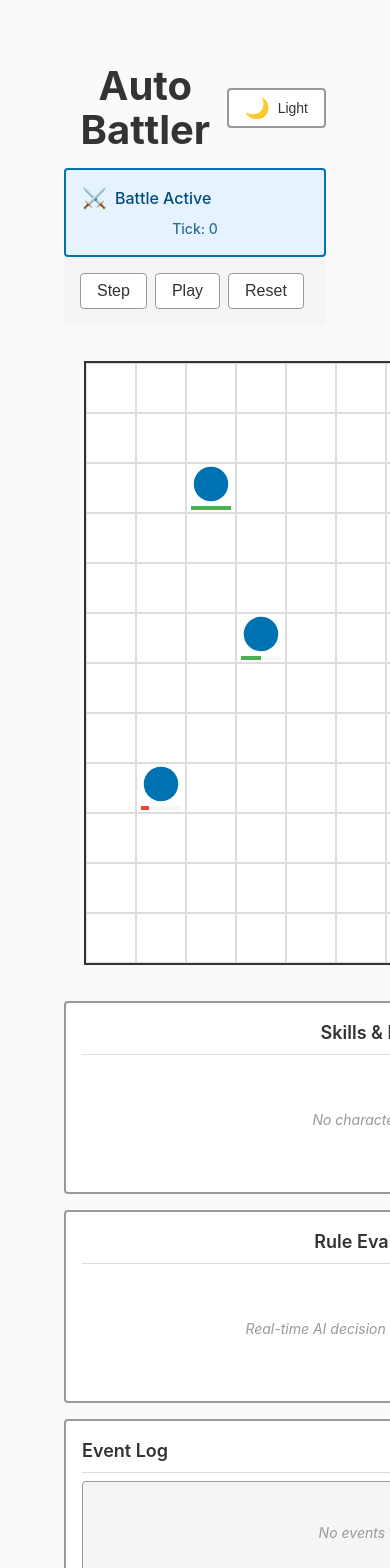
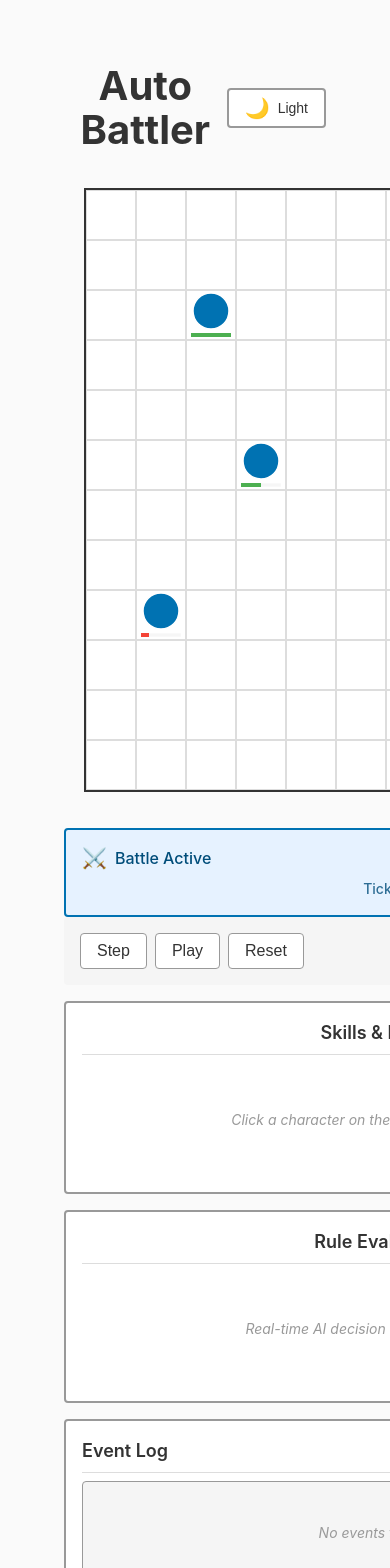
Before and after one commit to etrusk/curly-couscous, a React (Vite) app: page / in a window 390 px wide. Shown: the top 1568 px of the page. Built offline with nearby package versions, Linux system fonts and the light colour scheme.

Commit message:
feat(ui): move controls under grid and grant all skills to characters

```diff
--- a/src/App.css
+++ b/src/App.css
@@ -17,14 +17,10 @@
   margin: 0;
 }
 
-.controls {
-  margin-bottom: 1rem;
-}
-
 .gridContainer {
   display: grid;
   grid-template-columns: 2fr 1fr 1fr; /* 50%, 25%, 25% */
-  grid-template-rows: auto auto;
+  grid-template-rows: auto auto auto;
   gap: 1rem;
   margin-bottom: 1rem;
 }
@@ -34,26 +30,31 @@
   grid-row: 1;
 }
 
+.controls {
+  grid-column: 1;
+  grid-row: 2;
+}
+
 .skillsPanel {
   grid-column: 2;
-  grid-row: 1;
+  grid-row: 1 / 3; /* Span rows 1-2 */
 }
 
 .ruleEvaluations {
   grid-column: 3;
-  grid-row: 1;
+  grid-row: 1 / 3; /* Span rows 1-2 */
 }
 
 .eventLog {
   grid-column: 1 / -1; /* Span all columns */
-  grid-row: 2;
+  grid-row: 3;
 }
 
 /* Responsive layout for smaller screens */
 @media (max-width: 1200px) {
   .gridContainer {
     grid-template-columns: 1fr 1fr;
-    grid-template-rows: auto auto auto;
+    grid-template-rows: auto auto auto auto;
   }
 
   .battleViewer {
@@ -61,26 +62,31 @@
     grid-row: 1;
   }
 
+  .controls {
+    grid-column: 1 / -1;
+    grid-row: 2;
+  }
+
   .skillsPanel {
     grid-column: 1;
-    grid-row: 2;
+    grid-row: 3;
   }
 
   .ruleEvaluations {
     grid-column: 2;
-    grid-row: 2;
+    grid-row: 3;
   }
 
   .eventLog {
     grid-column: 1 / -1;
-    grid-row: 3;
+    grid-row: 4;
   }
 }
 
 @media (max-width: 768px) {
   .gridContainer {
     grid-template-columns: 1fr;
-    grid-template-rows: auto auto auto auto;
+    grid-template-rows: auto auto auto auto auto;
   }
 
   .battleViewer {
@@ -88,18 +94,23 @@
     grid-row: 1;
   }
 
-  .skillsPanel {
+  .controls {
     grid-column: 1;
     grid-row: 2;
   }
 
-  .ruleEvaluations {
+  .skillsPanel {
     grid-column: 1;
     grid-row: 3;
   }
 
-  .eventLog {
+  .ruleEvaluations {
     grid-column: 1;
     grid-row: 4;
   }
+
+  .eventLog {
+    grid-column: 1;
+    grid-row: 5;
+  }
 }
--- a/src/App.tsx
+++ b/src/App.tsx
@@ -59,7 +59,7 @@ function App() {
         hp: 100,
         maxHp: 100,
         position: { x: 2, y: 2 },
-        skills: [lightPunch],
+        skills: [lightPunch, heavyPunch, moveTowards],
         currentAction: null, // Will be set manually below
       },
       {
@@ -70,7 +70,7 @@ function App() {
         hp: 50,
         maxHp: 100,
         position: { x: 3, y: 5 },
-        skills: [moveTowards],
+        skills: [lightPunch, heavyPunch, moveTowards],
         currentAction: null, // Will be set manually below
       },
       {
@@ -81,7 +81,7 @@ function App() {
         hp: 20,
         maxHp: 100,
         position: { x: 1, y: 8 },
-        skills: [],
+        skills: [lightPunch, heavyPunch, moveTowards],
         currentAction: null,
       },
       // Enemy characters (diamonds)
@@ -93,7 +93,7 @@ function App() {
         hp: 100,
         maxHp: 100,
         position: { x: 9, y: 2 },
-        skills: [heavyPunch],
+        skills: [lightPunch, heavyPunch, moveTowards],
         currentAction: null, // Will be set manually below
       },
       {
@@ -104,7 +104,7 @@ function App() {
         hp: 75,
         maxHp: 100,
         position: { x: 8, y: 6 },
-        skills: [moveTowards],
+        skills: [lightPunch, heavyPunch, moveTowards],
         currentAction: null, // Will be set manually below
       },
       {
@@ -115,7 +115,7 @@ function App() {
         hp: 30,
         maxHp: 100,
         position: { x: 10, y: 9 },
-        skills: [],
+        skills: [lightPunch, heavyPunch, moveTowards],
         currentAction: null,
       },
     ];
@@ -180,13 +180,13 @@ function App() {
         <h1>Auto Battler</h1>
         <ThemeToggle />
       </div>
-      <div className="controls">
-        <BattleStatusBadge />
-        <PlayControls />
-      </div>
       <div className="gridContainer">
         <div className="battleViewer">
           <BattleViewer />
+        </div>
+        <div className="controls">
+          <BattleStatusBadge />
+          <PlayControls />
         </div>
         <div className="skillsPanel">
           <SkillsPanel />
--- a/src/components/SkillsPanel/SkillsPanel.tsx
+++ b/src/components/SkillsPanel/SkillsPanel.tsx
@@ -19,7 +19,9 @@ export function SkillsPanel() {
     return (
       <div className={styles.panel}>
         <h2 className={styles.header}>Skills & Priority</h2>
-        <p className={styles.placeholder}>No character selected</p>
+        <p className={styles.placeholder}>
+          Click a character on the grid to configure skills
+        </p>
       </div>
     );
   }
```
Also changed, not shown: 1 other file (tests, documents, lock files or other folders).
